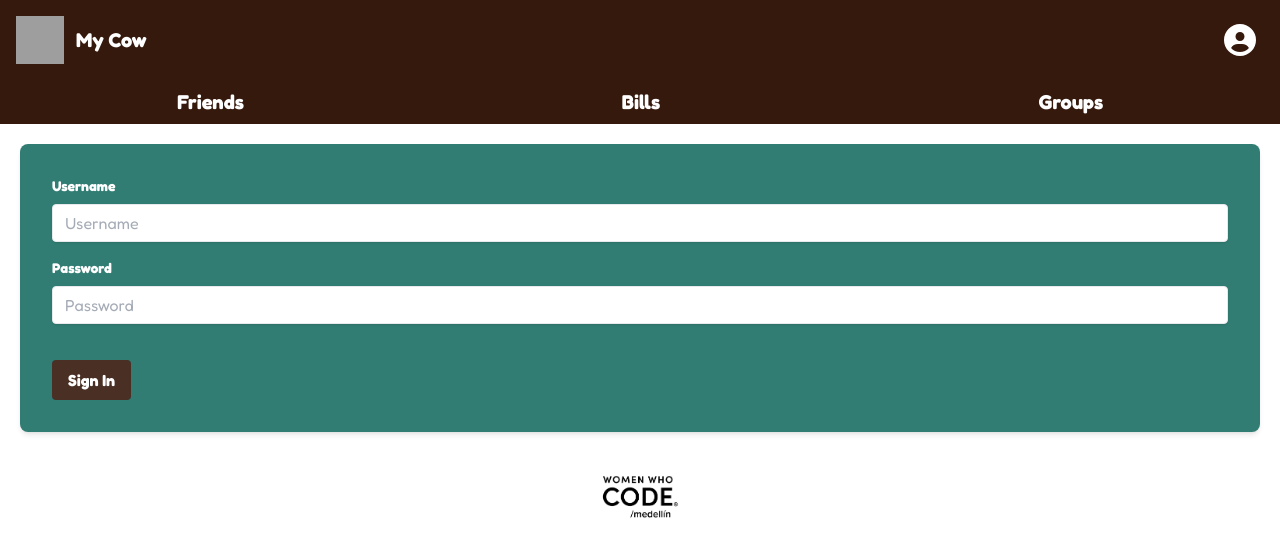
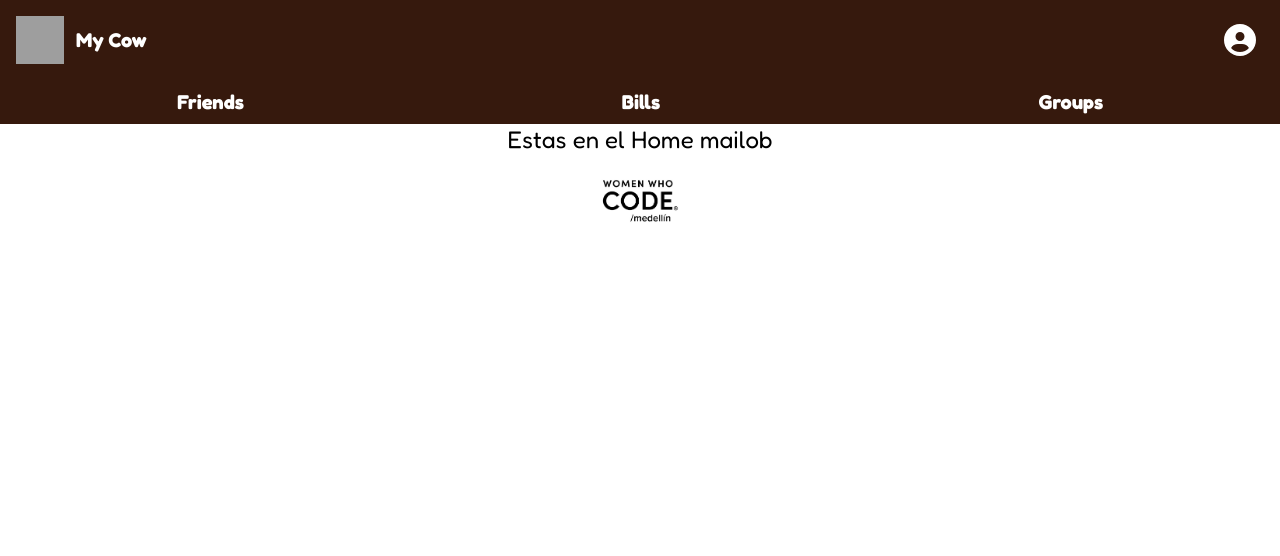
Before and after one commit to Juangui-ramirez/cow-app-frontend, a React (Vite) app in the folder cow-app/: page / in a window 1280 px wide. Shown: the top 556 px of the page. Built offline with nearby package versions, Linux system fonts and the light colour scheme; grey boxes are pictures that could not be loaded.

Commit message:
Added page login and change content home from login

```diff
--- a/cow-app/src/pages/Home.jsx
+++ b/cow-app/src/pages/Home.jsx
@@ -1,80 +1,12 @@
-import { useState } from "react";
 
 export function Home() {
-  const [username, setUsername] = useState("");
-  const [password, setPassword] = useState("");
-  const [message, setMessage] = useState("");
 
-  const handleLogin = async (e) => {
-    e.preventDefault();
-    try {
-      const response = await fetch("http://localhost:3000/login", {
-        method: "POST",
-        headers: {
-          "Content-Type": "application/json",
-        },
-        body: JSON.stringify({ username, password }),
-      });
-      const data = await response.json();
-      if (response.ok) {
-        setMessage("Login successful");
-      } else {
-        setMessage(data.message);
-      }
-    } catch (error) {
-      setMessage("An error occurred");
-    }
-  };
 
   return (
-
-      <div className="bg-[#1B7065] opacity-90 rounded-lg shadow-md p-8 m-5">
-        <form onSubmit={handleLogin}>
-          <div className="mb-4">
-            <label
-              className="block text-white text-sm font-bold mb-2"
-              htmlFor="username"
-            >
-              Username
-            </label>
-            <input
-              className="shadow appearance-none border rounded w-full py-2 px-3 text-gray-700 leading-tight focus:outline-none focus:shadow-outline"
-              id="username"
-              type="text"
-              value={username}
-              onChange={(e) => setUsername(e.target.value)}
-              placeholder="Username"
-            />
-          </div>
-          <div className="mb-6">
-            <label
-              className="block text-white text-sm font-bold mb-2"
-              htmlFor="password"
-            >
-              Password
-            </label>
-            <input
-              className="shadow appearance-none border rounded w-full py-2 px-3 text-gray-700 mb-3 leading-tight focus:outline-none focus:shadow-outline"
-              id="password"
-              type="password"
-              value={password}
-              onChange={(e) => setPassword(e.target.value)}
-              placeholder="Password"
-            />
-          </div>
-          <div className="flex items-center justify-between">
-            <button
-              className="bg-[#36190D] hover:bg-blue-700 text-white font-bold py-2 px-4 rounded focus:outline-none focus:shadow-outline"
-              type="submit"
-            >
-              Sign In
-            </button>
-          </div>
-        </form>
-        {message && (
-          <p className="text-red-500 text-center mt-4">{message}</p>
-        )}
-      </div>
-
+    <section>
+       <>
+        <h1 className=" text-2xl text-center ">Estas en el Home mailob</h1>
+        </>
+    </section>
   );
 }
--- /dev/null
+++ b/cow-app/src/pages/Login.jsx
@@ -0,0 +1,107 @@
+import { useState } from "react";
+import LogoLogin from "../assets/Logo-login.svg";
+import { Link } from "react-router-dom";
+import { FontAwesomeIcon } from "@fortawesome/react-fontawesome";
+import { faEye, faEyeSlash } from "@fortawesome/free-solid-svg-icons";
+
+export function Login() {
+  const [username, setUsername] = useState("");
+  const [password, setPassword] = useState("");
+  const [email, setEmail] = useState("");
+  const [message, setMessage] = useState("");
+  const [showPassword, setShowPassword] = useState(false);
+
+  const handleLogin = async (e) => {
+    e.preventDefault();
+    try {
+      const response = await fetch("http://localhost:3000/login", {
+        method: "POST",
+        headers: {
+          "Content-Type": "application/json",
+        },
+        body: JSON.stringify({ username, password }),
+      });
+      const data = await response.json();
+      if (response.ok) {
+        setMessage("Login successful");
+      } else {
+        setMessage(data.message);
+      }
+    } catch (error) {
+      setMessage("Error");
+    }
+  };
+
+  const toggleShowPassword = () => {
+    setShowPassword(!showPassword);
+  };
+
+  return (
+    <section className="w-full">
+      <Link to="/home">
+        <div className="flex justify-center mt-14">
+          <img src={LogoLogin} alt="Logo Cow login" className="" />
+        </div>
+      </Link>
+
+      <h1 className=" text-2xl text-center mt-7 font-bold text-brownsec">
+        Login
+      </h1>
+      <div className="flex justify-center">
+        <form
+          onSubmit={handleLogin}
+          className="flex flex-col gap-5 mt-8 min-w-[18em]"
+        >
+          <input
+            className="border rounded font-semibold text-brownsec py-2 px-3"
+            id="username"
+            type="text"
+            value={username}
+            onChange={(e) => setUsername(e.target.value)}
+            placeholder="Username"
+            required
+          />
+
+          <input
+            className="border rounded font-semibold text-brownsec py-2 px-3"
+            id="email"
+            type="email"
+            value={email}
+            onChange={(e) => setEmail(e.target.value)}
+            placeholder="Email @"
+            required
+          />
+
+          <div className="relative">
+            <input
+              className="border rounded font-semibold text-amarello py-2 px-3"
+              id="password"
+              type={showPassword ? "text" : "password"}
+              value={password}
+              onChange={(e) => setPassword(e.target.value)}
+              placeholder="Password"
+              required
+            />
+            <button
+              type="button"
+              className="absolute right-2 top-1/2 transform -translate-y-1/2 text-gray-500"
+              onClick={toggleShowPassword}
+            >
+              {showPassword ? <FontAwesomeIcon icon={faEye} /> : <FontAwesomeIcon icon={faEyeSlash}/>}
+            </button>
+          </div>
+
+          {message && (
+            <p className="text-rederror font-semibold text-center mt-2">{message}</p>
+          )}
+          <button
+            className="bg-brownppal hover:bg-brownsec text-white font-semibold py-2 px-4 rounded"
+            type="submit"
+          >
+            Sign In
+          </button>
+        </form>
+      </div>
+    </section>
+  );
+}
```
